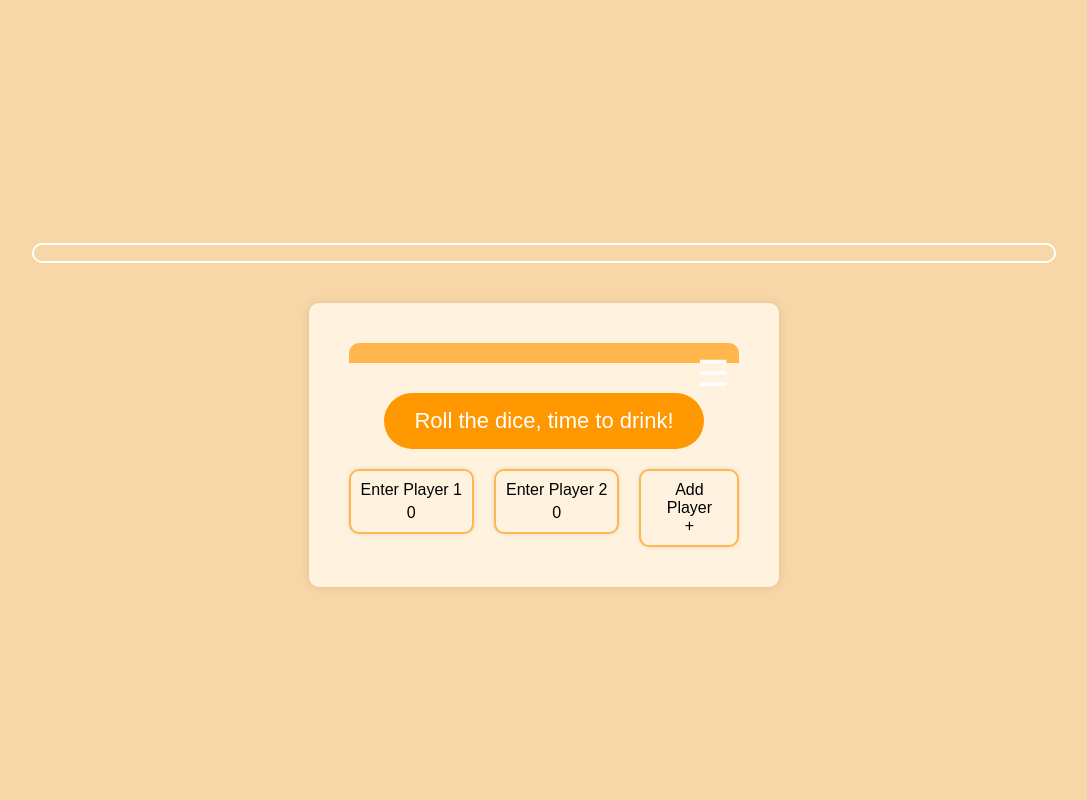
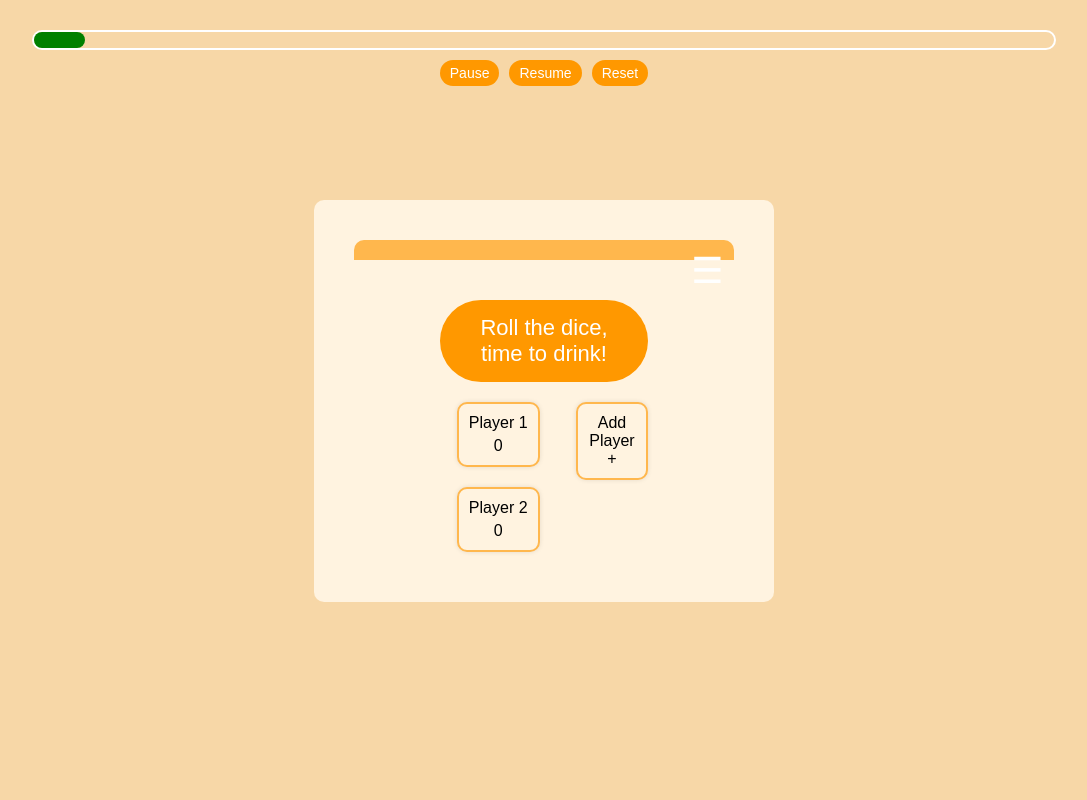
Before and after one commit to leopomme/drinking_game, a Flask app: page / in a window 1280 px wide. Shown: the whole page, without its empty margins (96-1183 px from the left). Run offline with Flask 3, Linux system fonts and the light colour scheme.

Commit message:
update from o1

```diff
--- a/static/script.js
+++ b/static/script.js
@@ -1,3 +1,14 @@
+// Global Variables
+let currentPlayerName = '';
+let timerInterval;
+let timerPaused = false;
+let timerTime = 0; // in seconds
+const timerDuration = 120; // 2 minutes in seconds
+let playerStats = {};
+let enableQuestions = true;
+let enableSpecialAbilities = true;
+let enableTimer = true;
+
 // Open the settings menu
 function openSettings() {
     const settingsElement = document.getElementById('settings');
@@ -17,7 +28,7 @@ function updatePlayerTurn() {
     const playersContainer = document.getElementById('players');
     const playerElements = Array.from(playersContainer.getElementsByClassName('player'));
     const currentPlayerIndex = Math.floor(Math.random() * playerElements.length);
-    const currentPlayerName = playerElements[currentPlayerIndex].querySelector('span').innerText;
+    currentPlayerName = playerElements[currentPlayerIndex].querySelector('span').innerText;
 
     const playerTurnDiv = document.getElementById('player-turn');
     playerTurnDiv.textContent = `${currentPlayerName}'s turn!`;
@@ -25,22 +36,55 @@ function updatePlayerTurn() {
     return currentPlayerIndex;
 }
 
-// Start the timer bar animation for the current player
-function startTimer(currentPlayerName) {
+// Start the independent timer bar
+function startTimerBar() {
+    if (timerInterval) {
+        clearInterval(timerInterval);
+    }
+    timerTime = 0;
+    timerPaused = false;
     const timerBar = document.getElementById('timer-bar');
     timerBar.style.width = '0%';
     timerBar.style.transition = 'none';
+    timerBar.classList.remove('timer-full');
 
-    setTimeout(() => {
-        timerBar.style.transition = 'width 10s linear';
-        timerBar.style.width = '100%';
-    }, 10);
+    timerInterval = setInterval(() => {
+        if (!timerPaused) {
+            timerTime++;
+            const percentage = (timerTime / timerDuration) * 100;
+            timerBar.style.width = percentage + '%';
 
-    setTimeout(() => {
-        alert(`${currentPlayerName}, time's up! Drink your drink!`);
-        // Reset the timer bar after it's full
+            if (timerTime >= timerDuration) {
+                clearInterval(timerInterval);
+                timerBarFull();
+            }
+        }
+    }, 1000); // update every second
+}
+
+function pauseTimerBar() {
+    timerPaused = true;
+}
+
+function resumeTimerBar() {
+    timerPaused = false;
+}
+
+function resetTimerBar() {
+    clearInterval(timerInterval);
+    timerTime = 0;
+    timerPaused = false;
+    const timerBar = document.getElementById('timer-bar');
     timerBar.style.width = '0%';
-    }, 10000); // Match this duration with the timer's transition
+    timerBar.classList.remove('timer-full');
+    startTimerBar();
+}
+
+function timerBarFull() {
+    // The timer is full
+    const timerBar = document.getElementById('timer-bar');
+    timerBar.classList.add('timer-full');
+    alert(`${currentPlayerName}, time's up! Time to drink!`);
 }
 
 // Trigger the drinking action and update the player states
@@ -48,12 +92,18 @@ function timeToSip() {
     const currentPlayerIndex = updatePlayerTurn();
     const playersContainer = document.getElementById('players');
     const playerElements = playersContainer.getElementsByClassName('player');
-    const currentPlayer = playerElements[currentPlayerIndex].querySelector('span').innerText;
+    currentPlayerName = playerElements[currentPlayerIndex].querySelector('span').innerText;
     const difficulty = parseFloat(document.getElementById('difficulty').value);
 
-    startTimer(currentPlayer);
+    if (enableSpecialAbilities) {
+        assignSpecialAbility(currentPlayerName);
+    } else {
+        const abilitiesContainer = document.getElementById('special-abilities');
+        abilitiesContainer.innerHTML = '';
+    }
 
     Array.from(playerElements).forEach((playerElement, index) => {
+        const playerName = playerElement.querySelector('span').innerText;
         const drinksElement = playerElement.querySelector('.drinks');
         drinksElement.innerHTML = '';
 
@@ -70,10 +120,16 @@ function timeToSip() {
             sips = Math.random() < 0.9 ? Math.floor(Math.random() * 5) + 2 : 0;
         }
 
-        if (index === currentPlayerIndex) {
         drinksElement.innerHTML = sips ? `${'🍺'.repeat(sips)} (${sips})` : '0';
+
+        // Update playerStats
+        if (!playerStats[playerName]) {
+            playerStats[playerName] = { totalDrinks: 0 };
         }
+        playerStats[playerName].totalDrinks += sips;
     });
+
+    updatePlayerDrinkTracker();
 }
 
 // Handle spacebar key press for rolling the dice
@@ -90,8 +146,11 @@ function addPlayer() {
     const newPlayer = document.createElement('div');
     newPlayer.className = 'player';
     newPlayer.onclick = () => editPlayer(newPlayer);
-    newPlayer.innerHTML = `<span>Enter Player ${playerCount + 1}</span><div class="drinks">0</div>`;
+    const playerName = `Player ${playerCount + 1}`;
+    newPlayer.innerHTML = `<span>${playerName}</span><div class="drinks">0</div>`;
     playersContainer.appendChild(newPlayer);
+    playerStats[playerName] = { totalDrinks: 0 };
+    updatePlayerDrinkTracker();
 }
 
 // Edit an existing player's name
@@ -100,6 +159,13 @@ function editPlayer(playerElement) {
     const newName = prompt("Edit player name:", playerName);
     if (newName) {
         playerElement.querySelector('span').innerText = newName;
+        if (playerStats[playerName]) {
+            playerStats[newName] = playerStats[playerName];
+            delete playerStats[playerName];
+        } else {
+            playerStats[newName] = { totalDrinks: 0 };
+        }
+        updatePlayerDrinkTracker();
     }
 }
 
@@ -129,7 +195,12 @@ function removePlayer(playerName) {
         playersContainer.removeChild(playerToRemove);
     }
 
+    if (playerStats[playerName]) {
+        delete playerStats[playerName];
+    }
+
     populatePlayerList();
+    updatePlayerDrinkTracker();
 }
 
 // Update the game conditions based on settings
@@ -138,6 +209,7 @@ function updateConditions() {
     const selectedConditionsCount = parseInt(document.getElementById('conditions-select').value, 10);
     conditionsContainer.innerHTML = '';
 
+    if (enableQuestions) {
         const shuffledConditions = conditions.sort(() => 0.5 - Math.random());
         const selectedConditions = shuffledConditions.slice(0, selectedConditionsCount);
 
@@ -148,8 +220,68 @@ function updateConditions() {
             conditionsContainer.appendChild(conditionElement);
         });
     }
+}
 
 // Save the settings and close the settings menu
 function saveSettings() {
+    enableQuestions = document.getElementById('enable-questions').checked;
+    enableSpecialAbilities = document.getElementById('enable-special-abilities').checked;
+    enableTimer = document.getElementById('enable-timer').checked;
+
+    const timerBarContainer = document.getElementById('drink-timer');
+    const timerControls = document.querySelector('.timer-controls');
+    if (enableTimer) {
+        timerBarContainer.style.display = 'block';
+        timerControls.style.display = 'flex';
+        startTimerBar();
+    } else {
+        timerBarContainer.style.display = 'none';
+        timerControls.style.display = 'none';
+        clearInterval(timerInterval);
+    }
+
     closeSettings();
 }
+
+// Assign a random special ability to the current player
+const specialAbilities = [
+    'Swap Sips: Allows the player to swap their sips with another player\'s.',
+    'Double Trouble: Doubles the number of sips another player must take for the next round.',
+    'Skip or Reverse: Skip a turn or reverse the play order.',
+    'Shield: Protects the player from taking sips for one round.',
+    // Feel free to add more abilities
+];
+
+function assignSpecialAbility(playerName) {
+    const abilitiesContainer = document.getElementById('special-abilities');
+    abilitiesContainer.innerHTML = ''; // Clear previous abilities
+
+    const randomAbilityIndex = Math.floor(Math.random() * specialAbilities.length);
+    const ability = specialAbilities[randomAbilityIndex];
+
+    const abilityElement = document.createElement('div');
+    abilityElement.className = 'ability';
+    abilityElement.innerHTML = `<strong>${playerName}'s Ability:</strong><br>${ability}`;
+    abilitiesContainer.appendChild(abilityElement);
+}
+
+// Update the player drink tracker
+function updatePlayerDrinkTracker() {
+    const trackerContainer = document.getElementById('player-drink-tracker');
+    trackerContainer.innerHTML = ''; // Clear existing content
+
+    for (const playerName in playerStats) {
+        const playerStat = playerStats[playerName];
+        const playerElement = document.createElement('div');
+        playerElement.className = 'player-stat';
+        playerElement.innerHTML = `<span>${playerName}</span>: <span>${playerStat.totalDrinks}</span>`;
+        trackerContainer.appendChild(playerElement);
+    }
+}
+
+// Start the timer bar on page load if enabled
+window.onload = function() {
+    if (enableTimer) {
+        startTimerBar();
+    }
+};
--- a/static/style.css
+++ b/static/style.css
@@ -7,35 +7,39 @@
 
 body {
     font-family: Arial, sans-serif;
-    background-color: #f7d7a7; /* Warm background color */
+    background-color: #f7d7a7;
     display: flex;
     flex-direction: column;
     align-items: center;
-    justify-content: center;
+    justify-content: flex-start;
     min-height: 100vh;
 }
 
+/* Header */
 header {
     width: 100%;
     text-align: center;
     padding: 20px 0;
-    background-color: #f7d7a7; /* Matches the body background */
+    background-color: #f7d7a7;
+    position: fixed;
+    top: 0;
+    left: 0;
 }
 
 /* Player Turn Display */
 .player-turn {
-    font-size: 48px; /* Large text for player turn */
+    font-size: 48px;
     color: white;
-    margin-bottom: 10px; /* Space between name and timer bar */
+    margin-bottom: 10px;
 }
 
 /* Timer Bar */
 .drink-timer {
-    width: 80%; /* Adjust this width to your preference */
+    width: 80%;
     height: 20px;
     border: 2px solid white;
     border-radius: 10px;
-    margin: 0 auto 20px auto; /* Center and space between bar and main content */
+    margin: 0 auto;
     background-color: transparent;
     position: relative;
 }
@@ -45,7 +49,30 @@ header {
     height: 100%;
     background-color: green;
     border-radius: 10px;
-    transition: width 10s linear; /* Adjust the duration for the timer */
+    transition: width 1s linear;
+}
+
+.timer-full {
+    animation: flash 1s infinite;
+}
+
+@keyframes flash {
+    0% { background-color: green; }
+    50% { background-color: red; }
+    100% { background-color: green; }
+}
+
+/* Timer Controls */
+.timer-controls {
+    display: flex;
+    justify-content: center;
+    margin-top: 10px;
+}
+
+.timer-controls button {
+    margin: 0 5px;
+    padding: 5px 10px;
+    font-size: 14px;
 }
 
 /* Main Container */
@@ -56,10 +83,52 @@ header {
     padding: 40px;
     background-color: #fff3e0;
     border-radius: 10px;
-    box-shadow: 0 0 10px rgba(0, 0, 0, 0.1);
-    max-width: 1000px; /* Increase maximum width */
+    max-width: 1200px;
+    width: 100%;
+    margin-top: 200px; /* To avoid overlap with fixed header */
+}
+
+/* Game Container */
+.game-container {
+    display: flex;
     width: 100%;
 }
+
+/* Special Abilities */
+.special-abilities {
+    width: 20%;
+    padding: 10px;
+}
+
+.ability {
+    background-color: #fff3e0;
+    border: 2px solid #ffb74d;
+    border-radius: 10px;
+    padding: 10px;
+    margin-bottom: 10px;
+}
+
+/* Center Content */
+.center-content {
+    width: 60%;
+    padding: 10px;
+    text-align: center;
+}
+
+/* Player Drink Tracker */
+.player-drink-tracker {
+    width: 20%;
+    padding: 10px;
+}
+
+.player-stat {
+    background-color: #fff3e0;
+    border: 2px solid #ffb74d;
+    border-radius: 10px;
+    padding: 5px;
+    margin-bottom: 5px;
+}
+
 
 .header {
     display: flex;
--- a/templates/index.html
+++ b/templates/index.html
@@ -2,7 +2,6 @@
 <html lang="en">
 <head>
     <meta charset="UTF-8">
-    <meta name="viewport" content="width=device-width, initial-scale=1.0">
     <title>Drinking Game</title>
     <link rel="stylesheet" href="{{ url_for('static', filename='style.css') }}">
 </head>
@@ -16,6 +15,13 @@
         <div id="drink-timer" class="drink-timer">
             <div id="timer-bar" class="timer-bar"></div>
         </div>
+
+        <!-- Timer Controls -->
+        <div class="timer-controls">
+            <button id="pause-timer" onclick="pauseTimerBar()">Pause</button>
+            <button id="resume-timer" onclick="resumeTimerBar()">Resume</button>
+            <button id="reset-timer" onclick="resetTimerBar()">Reset</button>
+        </div>
     </header>
 
     <main>
@@ -26,20 +32,35 @@
             </div>
 
             <div class="main">
+                <div class="game-container">
+                    <!-- Special Abilities -->
+                    <div class="special-abilities" id="special-abilities">
+                        <!-- Special abilities will be displayed here -->
+                    </div>
+
+                    <!-- Center Content -->
+                    <div class="center-content">
                         <button class="roll-button" onclick="timeToSip()">Roll the dice, time to drink!</button>
                         <div class="players-container">
                             <div id="players" class="players">
                                 <div class="player" onclick="editPlayer(this)">
-                            <span>Enter Player 1</span>
+                                    <span>Player 1</span>
                                     <div class="drinks">0</div>
                                 </div>
                                 <div class="player" onclick="editPlayer(this)">
-                            <span>Enter Player 2</span>
+                                    <span>Player 2</span>
                                     <div class="drinks">0</div>
                                 </div>
                             </div>
                             <div class="add-player" onclick="addPlayer()">
                                 Add Player<br>+
+                            </div>
+                        </div>
+                    </div>
+
+                    <!-- Player Drink Tracker -->
+                    <div class="player-drink-tracker" id="player-drink-tracker">
+                        <!-- Player drink tracker will be displayed here -->
                     </div>
                 </div>
             </div>
@@ -73,6 +94,11 @@
                         <option value="3">3</option>
                     </select>
                 </div>
+                <div class="features">
+                    <label><input type="checkbox" id="enable-questions" checked> Enable Questions</label><br>
+                    <label><input type="checkbox" id="enable-special-abilities" checked> Enable Special Abilities</label><br>
+                    <label><input type="checkbox" id="enable-timer" checked> Enable Timer</label>
+                </div>
                 <button onclick="saveSettings()">Save</button>
             </div>
         </div>
```
Lines whose indentation alone changed are shown as unchanged.
